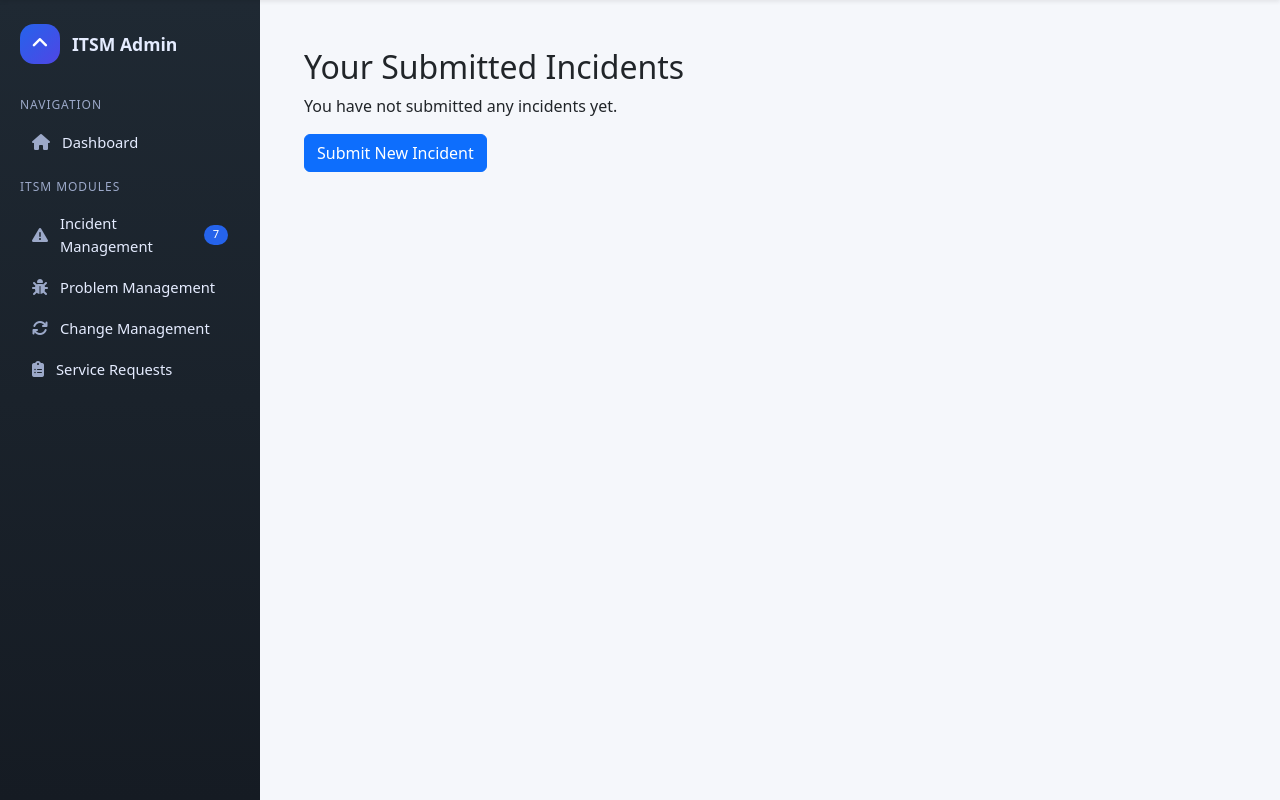
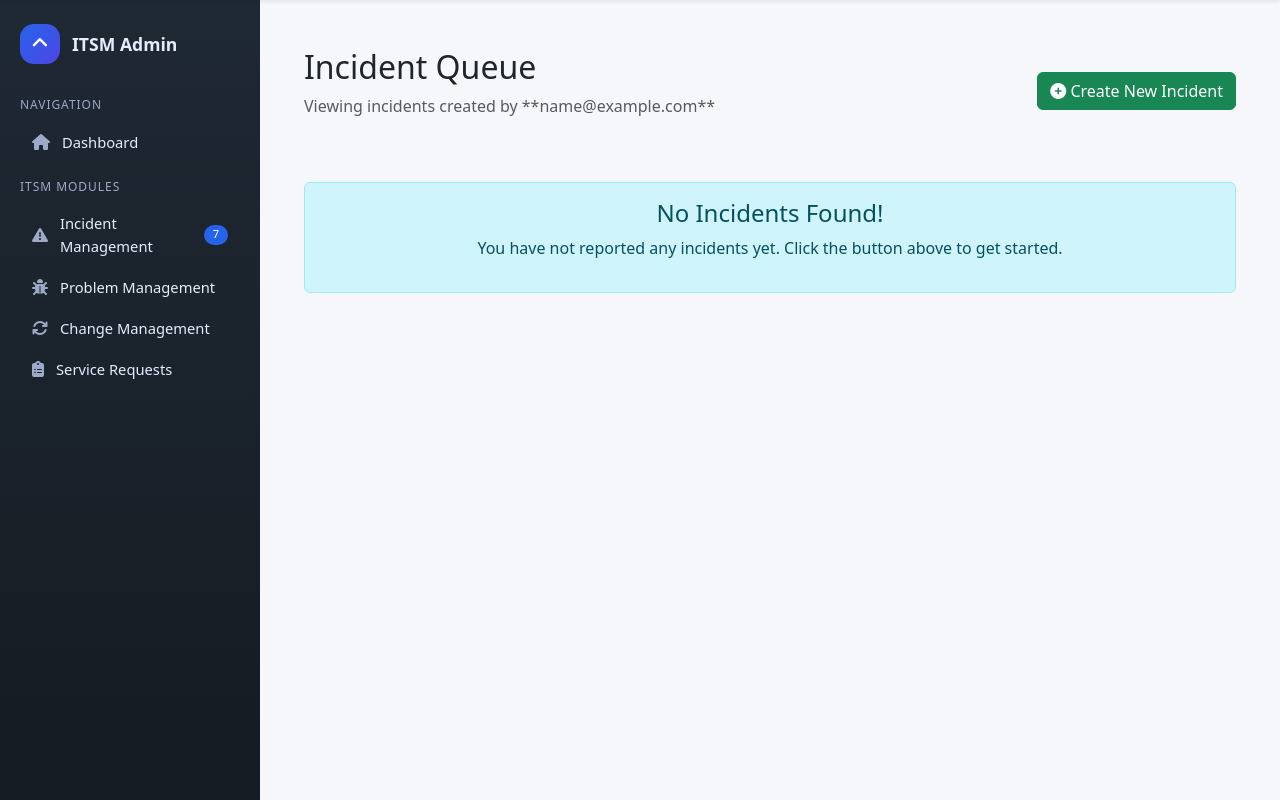
Before and after one commit to zmehm/ITSM, a Django app: page /incident_list/ in a window 1280 px wide. Shown: the part 56-856 px from the top of the page. Run offline with Django 5.2, Linux system fonts and the light colour scheme; the visitor is signed in with stand-in values (Sample User, id 1).

```diff
--- a/myproject/accounts/templates/accounts/incident_list.html
+++ b/myproject/accounts/templates/accounts/incident_list.html
@@ -2,13 +2,85 @@
 
 {% block content %}
 <div class="container mt-4">
-    <h2>Your Submitted Incidents</h2>
-    {% if incidents %}
-        <p>We found {{ incidents.count }} incident(s).</p>
-        {% else %}
-        <p>You have not submitted any incidents yet.</p>
+    <div class="row mb-3 align-items-center">
+        <div class="col-md-9">
+            <h2>Incident Queue</h2>
+            <p class="text-muted">Viewing incidents created by **{{ request.user.email }}**</p>
+        </div>
+        <div class="col-md-3 text-end">
+            <a href="{% url 'create_incident' %}" class="btn btn-success">
+                <i class="fas fa-plus-circle"></i> Create New Incident
+            </a>
+        </div>
+    </div>
+
+    {% if messages %}
+        {% for message in messages %}
+            <div class="alert alert-{{ message.tags }} alert-dismissible fade show" role="alert">
+                {{ message }}
+                <button type="button" class="btn-close" data-bs-dismiss="alert" aria-label="Close"></button>
+            </div>
+        {% endfor %}
     {% endif %}
 
-    <a href="{% url 'create_incident' %}" class="btn btn-primary">Submit New Incident</a>
+    {% if incidents %}
+        <div class="card shadow-sm">
+            <div class="card-body p-0">
+                <div class="table-responsive">
+                    <table class="table table-striped table-hover mb-0">
+                        <thead class="bg-light">
+                            <tr>
+                                <th>Incident #</th>
+                                <th>Category</th>
+                                <th>Subcategory</th>
+                                <th>Description Summary</th>
+                                <th>Priority</th>
+                                <th>Status</th>
+                                <th>Created On</th>
+                                <th>Actions</th>
+                            </tr>
+                        </thead>
+                        <tbody>
+                            {% for incident in incidents %}
+                            <tr>
+                                <td><a href="#" class="text-decoration-none fw-bold">{{ incident.incident_number }}</a></td>
+                                <td>{{ incident.catID.name|default:"N/A" }}</td>
+                                <td>{{ incident.subcatID.name|default:"N/A" }}</td>
+                                <td>{{ incident.description|truncatechars:50 }}</td>
+                                <td>
+                                    <span class="badge
+                                        {% if incident.priority == 'high' %}bg-danger
+                                        {% elif incident.priority == 'medium' %}bg-warning text-dark
+                                        {% else %}bg-info text-dark{% endif %}">
+                                        {{ incident.priority|upper }}
+                                    </span>
+                                </td>
+                                <td>
+                                    <span class="badge
+                                        {% if incident.status == 'resolved' or incident.status == 'closed' %}bg-success
+                                        {% elif incident.status == 'in_progress' %}bg-primary
+                                        {% else %}bg-secondary{% endif %}">
+                                        {{ incident.status|upper }}
+                                    </span>
+                                </td>
+                                <td>{{ incident.created_on|date:"Y-m-d" }}</td>
+                                <td>
+                                    <a href="#" class="btn btn-sm btn-outline-primary" title="View Details">
+                                        <i class="fas fa-eye"></i>
+                                    </a>
+                                </td>
+                            </tr>
+                            {% endfor %}
+                        </tbody>
+                    </table>
+                </div>
+            </div>
+        </div>
+    {% else %}
+        <div class="alert alert-info text-center mt-5" role="alert">
+            <h4 class="alert-heading">No Incidents Found!</h4>
+            <p>You have not reported any incidents yet. Click the button above to get started.</p>
+        </div>
+    {% endif %}
 </div>
 {% endblock %}
--- a/myproject/myproject/settings.py
+++ b/myproject/myproject/settings.py
@@ -83,7 +83,7 @@ AUTH_PASSWORD_VALIDATORS = [
 ]
 
 AUTHENTICATION_BACKENDS = [
-    'accounts.backends.EmailBackend',  # <-- Your custom email logic
+    'accounts.backends.DualFieldBackend',  # <-- Your custom email logic
     'django.contrib.auth.backends.ModelBackend', # <-- Keep the default as a fallback
 ]
 
```
Also changed, not shown: myproject/accounts/backends.py (+29 -6 lines).
